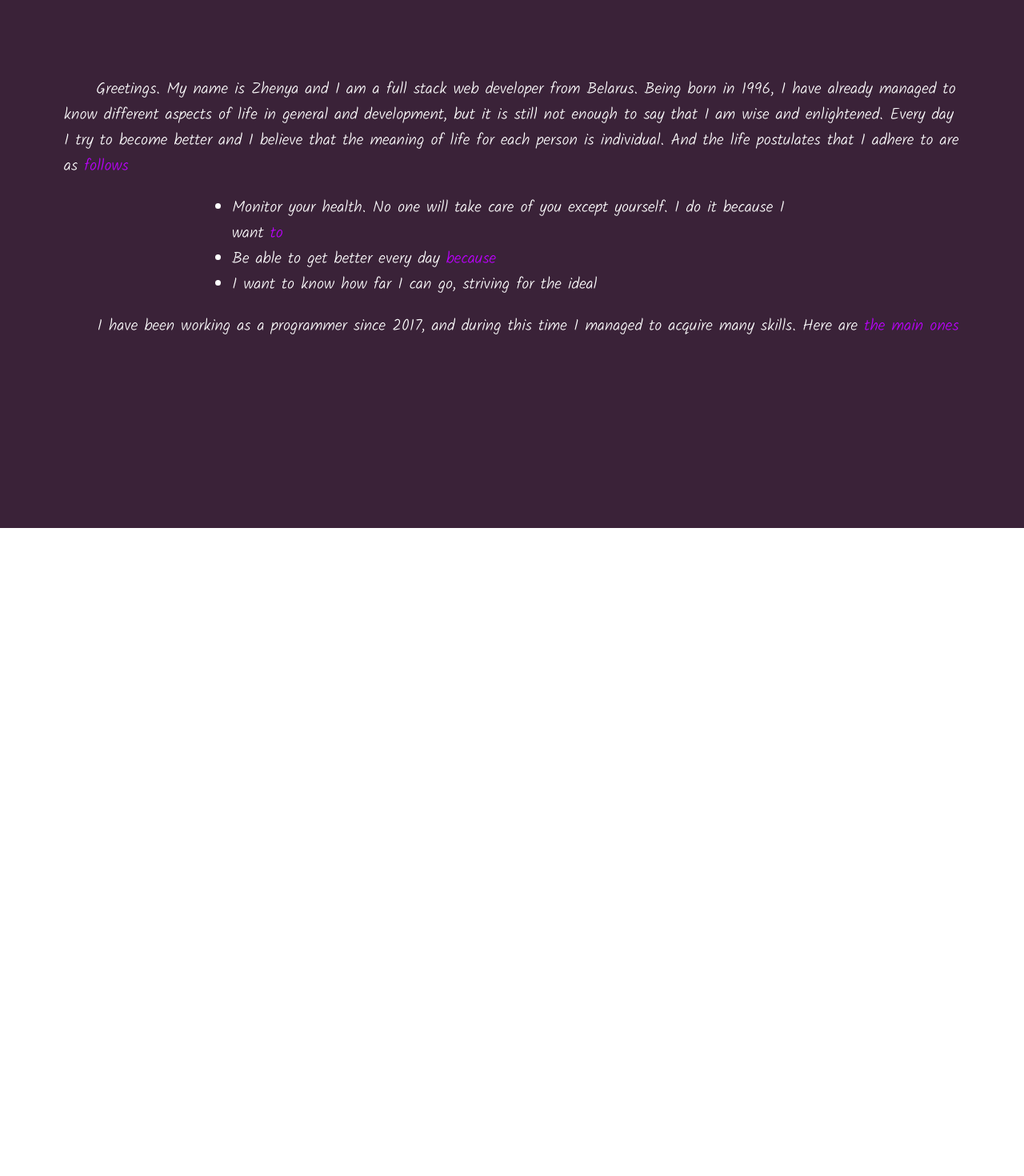
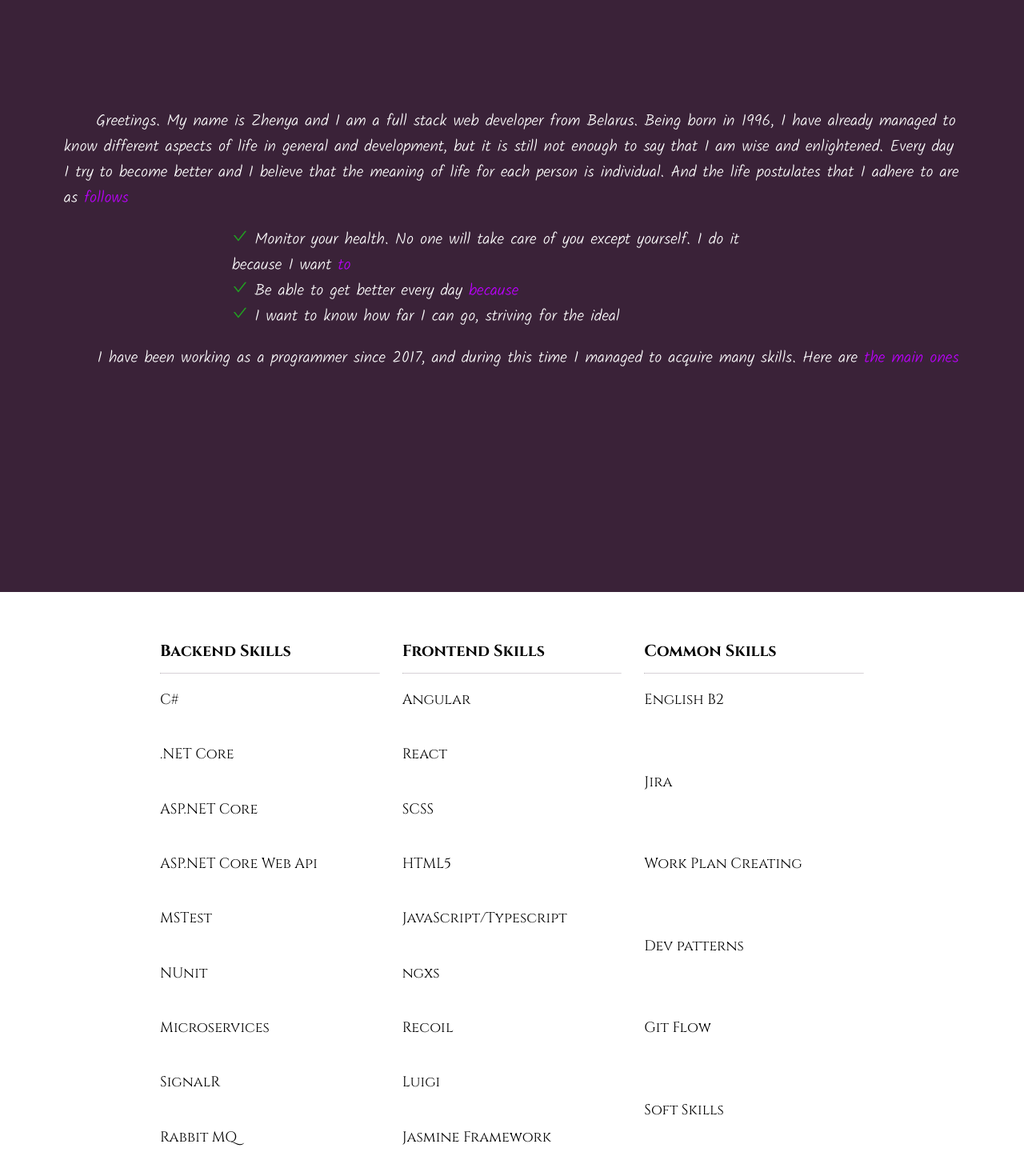
Before and after one commit to YauheniKorsakas/landing, a React (Create React App) app: page / in a window 1280 px wide. Shown: the part 940-2410 px from the top of the page at 80% size. Before the commit the page ends 1600 px from the top, so only its background shows below. Built offline with nearby package versions, Linux system fonts and the light colour scheme.

Commit message:
Add skills component

```diff
--- a/package.json
+++ b/package.json
@@ -6,10 +6,16 @@
     "@testing-library/jest-dom": "^5.16.2",
     "@testing-library/react": "^12.1.4",
     "@testing-library/user-event": "^13.5.0",
+    "@types/node": "^17.0.23",
+    "@types/react": "^17.0.43",
+    "@types/react-dom": "^17.0.14",
+    "classnames": "^2.3.1",
     "react": "^17.0.2",
     "react-dom": "^17.0.2",
+    "react-icons": "^4.3.1",
     "react-scripts": "5.0.0",
     "sass": "^1.49.9",
+    "typescript": "^4.6.3",
     "web-vitals": "^2.1.4"
   },
   "scripts": {
--- a/src/App.js
+++ b/src/App.js
@@ -1,18 +1,53 @@
+import classNames from 'classnames';
+import { FC, useCallback, useEffect, useRef, useState } from 'react';
 import Description from './Components/Description';
 import Footer from './Components/Footer';
 import Intro from './Components/Intro';
 import Skills from './Components/Skills';
 import './styles/App.scss';
 
-function App() {
+const App = () => {
+  const appElement = useRef(null);
+  const descriptionElement = useRef(null);
+
+  const onScroll = useCallback((e) => {
+  }, []);
+
+  useEffect(() => {
+    window.addEventListener('scroll', onScroll);
+
+    return () => {
+      window.removeEventListener(onScroll);
+    }
+  }, [onScroll]);
+
   return (
-    <div className="App">
+    <div ref={appElement} className="App">
       <Intro />
-      <Description />
-      {/* <Skills /> */}
+      <Description ref={descriptionElement} />
+      <Skills />
       {/* <Footer /> */}
     </div>
   );
 }
 
+const isItInViewport = () => {
+  // https://gomakethings.com/how-to-test-if-an-element-is-in-the-viewport-with-vanilla-javascript/
+  const appElement = document.getElementsByClassName('Description')[0];
+  if (!appElement) return false;
+
+  const bounding = appElement.getBoundingClientRect();
+  const viewportWidth = window.innerWidth || document.documentElement.clientWidth;
+  const viewportHeight = window.innerHeight || document.documentElement.clientHeight;
+
+  if (bounding.top >= 0
+    && bounding.left >= 0
+    && bounding.right <= viewportWidth
+    && bounding.bottom <= viewportHeight) {
+      return true;
+    }
+
+    return false;
+}
+
 export default App;
--- a/src/Components/Description.js
+++ b/src/Components/Description.js
@@ -1,9 +1,18 @@
-import React from 'react'
-import '../styles/Components/Description.scss'
+import React from 'react';
+import '../styles/Components/Description.scss';
+import { AiOutlineCheck } from 'react-icons/ai'
+import classNames from 'classnames';
 
-const Description = () => {
+const Description = ({ className = '' }) => {
+  const listItems = [
+    <>Monitor your health. No one will take care of you except yourself. I do it because I want <span>to</span></>,
+    <>Be able to get better every day <span>because</span></>,
+    <>I want to know how far I can go, striving for the ideal</>
+  ];
+  const postulates = listItems.map(item => <li key={item}><AiOutlineCheck /> {item}</li>);
+
   return (
-    <section className="Description">
+    <section className={classNames('Description animate', className)}>
       <p className='greetings'>
         Greetings. My name is Zhenya and I am a full stack web developer from Belarus. Being born in 1996,
         I have already managed to know different aspects of life in general and development, but it is still not enough to say
@@ -11,9 +20,7 @@ const Description = () => {
         is individual. And the life postulates that I adhere to are as <span>follows</span>
       </p>
       <ul>
-        <li>Monitor your health. No one will take care of you except yourself. I do it because I want <span>to</span></li>
-        <li>Be able to get better every day <span>because</span></li>
-        <li>I want to know how far I can go, striving for the ideal</li>
+        {postulates}
       </ul>
       <p className='skills-intro'>
         I have been working as a programmer since 2017, and during this time I managed to acquire many skills.
@@ -22,4 +29,8 @@ const Description = () => {
   )
 }
 
+/*<AiOutlineCheck /><li>Monitor your health. No one will take care of you except yourself. I do it because I want <span>to</span></li>
+        <li>Be able to get better every day <span>because</span></li>
+        <li>I want to know how far I can go, striving for the ideal</li> */
+
 export default Description
--- /dev/null
+++ b/src/Components/SkillCard.js
@@ -0,0 +1,16 @@
+import React from 'react'
+import '../styles/Components/SkillCard.scss';
+
+const SkillCard = ({ header = "", skills = []}) => {
+  return (
+    <section className='SkillCard'>
+      <h3>{header}</h3>
+      <hr />
+      <ul>
+        {skills.map(skill => <li key={skill}>{skill}</li>)}
+      </ul>
+    </section>
+  )
+}
+
+export default SkillCard
--- a/src/Components/Skills.js
+++ b/src/Components/Skills.js
@@ -1,10 +1,33 @@
-import React from 'react';
-import '../styles/Components/Skills.module.scss';
+import React, { useMemo } from 'react';
+import '../styles/Components/Skills.scss';
+import SkillCard from './SkillCard';
 
 const Skills = () => {
+  const cardData = useMemo(() =>
+    skillsSource()
+    .map(item => <SkillCard key={item.header} header={item.header} skills={item.skills}/>
+  ), []);
+
   return (
-    <div>Skills</div>
+    <section className='Skills'>
+      {cardData}
+    </section>
   )
 }
 
+const skillsSource = () => [
+  {
+    header: 'Backend Skills',
+    skills: ['C#', '.NET Core', 'ASP.NET Core', 'ASP.NET Core Web Api', 'MSTest', 'NUnit', 'Microservices', 'SignalR', 'Rabbit MQ']
+  },
+  {
+    header: 'Frontend Skills',
+    skills: ['Angular', 'React', 'SCSS', 'HTML5', 'JavaScript/Typescript', 'ngxs', 'Recoil', 'Luigi', 'Jasmine Framework']
+  },
+  {
+    header: 'Common Skills',
+    skills: ['English B2', 'Jira', 'Work Plan Creating', 'Dev patterns', 'Git Flow', 'Soft Skills']
+  }
+];
+
 export default Skills
--- a/src/styles/Components/Description.scss
+++ b/src/styles/Components/Description.scss
@@ -1,4 +1,5 @@
 @import '../../styles/variables.scss';
+@import '../mixins.scss';
 
 .Description {
   display: flex;
@@ -8,8 +9,8 @@
   padding: 3rem 4rem;
   width: 100vw;
   min-height: 100vh;
-  height: auto;
-  overflow-y: scroll;
+  height: 110vh;
+  overflow: hidden;
   background-color: $secondary-background-color;
   color: $secondary-color;
 
@@ -23,10 +24,25 @@
 
   .greetings, .skills-intro {
     text-indent: 2rem;
+
+    @include default-setup-before-animation;
   }
 
   .greetings {
     padding-top: 1rem;
+    // @include appearing-animation;
+  }
+
+  // .skills-intro {
+  //   @include appearing-animation(.5s);
+  // }
+
+  ul {
+    max-width: 35rem;
+    list-style: none;
+
+    @include default-setup-before-animation;
+    // @include appearing-animation(0.3s);
   }
 
   p, ul {
@@ -34,12 +50,23 @@
     padding-bottom: 1rem;
   }
 
-  ul {
-    max-width: 35rem;
-
-    li {
-      // TODO: add check icon
+  li {
+    svg {
+      color: $success-color;
     }
   }
 
+  &.animate {
+    .greetings {
+      @include appearing-animation;
+    }
+
+    .skills-intro {
+      @include appearing-animation(.5s);
+    }
+
+    ul {
+      @include appearing-animation(0.3s);
+    }
+  }
 }
--- /dev/null
+++ b/src/styles/Components/SkillCard.scss
@@ -0,0 +1,70 @@
+@import '../variables.scss';
+
+.SkillCard {
+  height: 100%;
+
+  * {
+    font-family: $primary-font;
+  }
+
+  h3 {
+    font-weight: 700;
+    font-size: 1rem;
+  }
+
+  ul {
+    padding-top: 1rem;
+    display: flex;
+    flex-direction: column;
+    height: calc(100% - 1.25rem);
+    list-style: none;
+    // border-right: 1px solid $divider-color;
+
+    li {
+      flex: 1;
+      font-weight: normal;
+      font-size: .9rem;
+    }
+  }
+
+  hr {
+    border-top: 1px solid $divider-color;
+    border-bottom: none;
+  }
+}
+
+
+/*
+@import '../variables.scss';
+
+.SkillCard {
+  height: 100%;
+
+  * {
+    font-family: $primary-font;
+  }
+
+  h3 {
+    font-weight: 700;
+    font-size: 1rem;
+  }
+
+  ul {
+    padding-top: 1rem;
+    display: flex;
+    flex-direction: column;
+    height: calc(100% - 1.25rem);
+    list-style: none;
+
+    li {
+      flex: 1;
+      font-weight: normal;
+      font-size: .9rem;
+    }
+  }
+
+  hr {
+    border-top: 1px solid $divider-color;
+    border-bottom: none;
+  }
+}*/
--- /dev/null
+++ b/src/styles/Components/Skills.scss
@@ -0,0 +1,13 @@
+.Skills {
+  display: grid;
+  grid-template-columns: repeat(3, 1fr);
+  grid-auto-rows: auto;
+  padding: 3rem 10rem 4rem;
+  width: 100vw;
+  min-height: 100vh;
+  gap: 1.4rem;
+
+  h3 {
+    margin-bottom: .7rem;
+  }
+}
--- /dev/null
+++ b/src/styles/mixins.scss
@@ -0,0 +1,11 @@
+@import './variables.scss';
+
+@mixin appearing-animation($delay: 0s, $animation-name: primary-appearing) {
+  animation: $animation-name $animation-duration $animation-function $delay;
+  animation-fill-mode: forwards;
+}
+
+@mixin default-setup-before-animation() {
+  position: relative;
+  bottom: -100vh;
+}
--- a/src/styles/variables.scss
+++ b/src/styles/variables.scss
@@ -1,4 +1,4 @@
-@import url('https://fonts.googleapis.com/css2?family=Cinzel&family=Kalam:wght@300&display=swap');
+@import url('https://fonts.googleapis.com/css2?family=Cinzel:wght@400;700&family=Kalam:wght@300&display=swap');
 
 $primary-font: 'Cinzel', sans-serif;
 $secondary-font: 'Kalam', sans-serif;
@@ -11,12 +11,16 @@ $highligh-titles-color: #3A2238;
 $primary-background-color: #fff;
 $secondary-background-color: #3A2238;
 
+$success-color: rgb(34, 161, 34);
+
 $breakpoint-md: 768px;
 $breakpoint-lt: 576px;
 
 $animation-duration: 1.5s;
 $animation-function: cubic-bezier(.19, .91, .56, .99);
 
+$divider-color: rgba(58, 34, 56, .2);
+
 @keyframes primary-appearing {
   from { bottom: -100vh; opacity: 0; }
   to { bottom: 0; opacity: 1; }
```
Also changed, not shown: src/styles/Components/Skills.module.scss (deleted), 1 other file (tests, documents, lock files or other folders).
